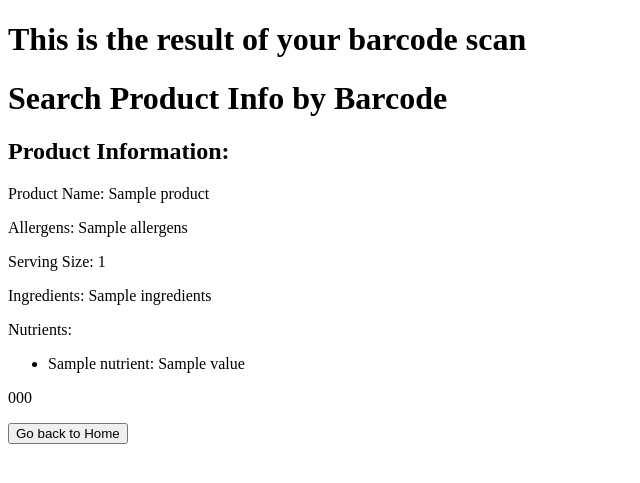
After one commit to PiShrestha/main, a Flask app: template jonathanTest/templates/result.html in a window 1280 px wide. The commit adds this page. Shown: the top 483 px of the page, without its empty margins (0-640 px from the left). Run offline with Flask 3, Linux system fonts and the light colour scheme; the template is opened without the code that fills it: most values are stand-ins (such as "Sample title", 1, 10 or a date in 2020).

Commit message:
1st working iteration
JonTestApp.py has working camera barcode detection and nutrient API lookup

```diff
--- a/jonathanTest/barcode_video.py
+++ b/jonathanTest/barcode_video.py
@@ -1,6 +1,5 @@
 from imutils.video import VideoStream
 from pyzbar import pyzbar
-import imutils
 import cv2
 
 def getBarcode():
@@ -11,13 +10,11 @@ def getBarcode():
     while True:
         # every frame is broken down/resized
         frame = vs.read()
-        frame = imutils.resize(frame, width=1000)
         # decode frame to have list of frames
         barcodes = pyzbar.decode(frame)
         for barcode in barcodes:
             barcodeData = barcode.data.decode("utf-8")
             found.add(barcodeData)
-
         # shows camera window to user and waits for key
         cv2.imshow("Barcode Scanner", frame)
         key = cv2.waitKey(1) & 0xFF
--- /dev/null
+++ b/jonathanTest/templates/result.html
@@ -0,0 +1,32 @@
+<!DOCTYPE html>
+<html lang="en">
+<head>
+    <meta charset="UTF-8">
+    <meta name="viewport" content="width=device-width, initial-scale=1.0">
+    <title>Barcode Information</title>
+    <link rel="icon" type="image/x-icon" href="/images/favicon.ico">
+</head>
+<body>
+    <h1>This is the result of your barcode scan</h1>
+    <h1>Search Product Info by Barcode</h1>
+    {% if product %}
+        <h2>Product Information:</h2>
+        {% if product == 'Product not found or doesn\'t exist.' %}
+            <p>{{ product }}</p>
+        {% else %}
+            <p>Product Name: {{ product.name }}</p>
+            <p>Allergens: {{ product.allergens }}</p>
+            <p>Serving Size: {{ product.serving_size }}</p>
+            <p>Ingredients: {{ product.ingredients }}</p>
+            <p>Nutrients:</p>
+            <ul>
+                {% for nutrient, value in product.nutriments.items() %}
+                    <li>{{ nutrient }}: {{ value }}</li>
+                {% endfor %}
+            </ul>
+        {% endif %}
+    {% endif %}
+    <p>{{ barcode }}</p>
+    <a href="{{ url_for('index') }}"><button>Go back to Home</button></a>
+</body>
+</html>
--- a/site/app.py
+++ b/site/app.py
@@ -24,11 +24,11 @@ def fetch_product_info(barcode):
             'serving_size': product.get('serving_size', 'No serving size available'),
             'allergens': product.get('allergens_from_ingredients', 'No allergens information available'),
             'ingredients': product.get('ingredients_text', 'No ingredients text available'),
-            'nutriments': product.get('nutriments', {})
+            'nutrients': product.get('nutrients', {})
         }
         return product_info
     else:
         return "Product not found or doesn't exist."
 
 if __name__ == '__main__':
-    app.run(debug=True)
+    app.run(port=8080, debug=True)
```
Also changed, not shown: jonathanTest/JonTestApp.py (+28 -6 lines), jonathanTest/templates/index.html (+3 -4 lines).
